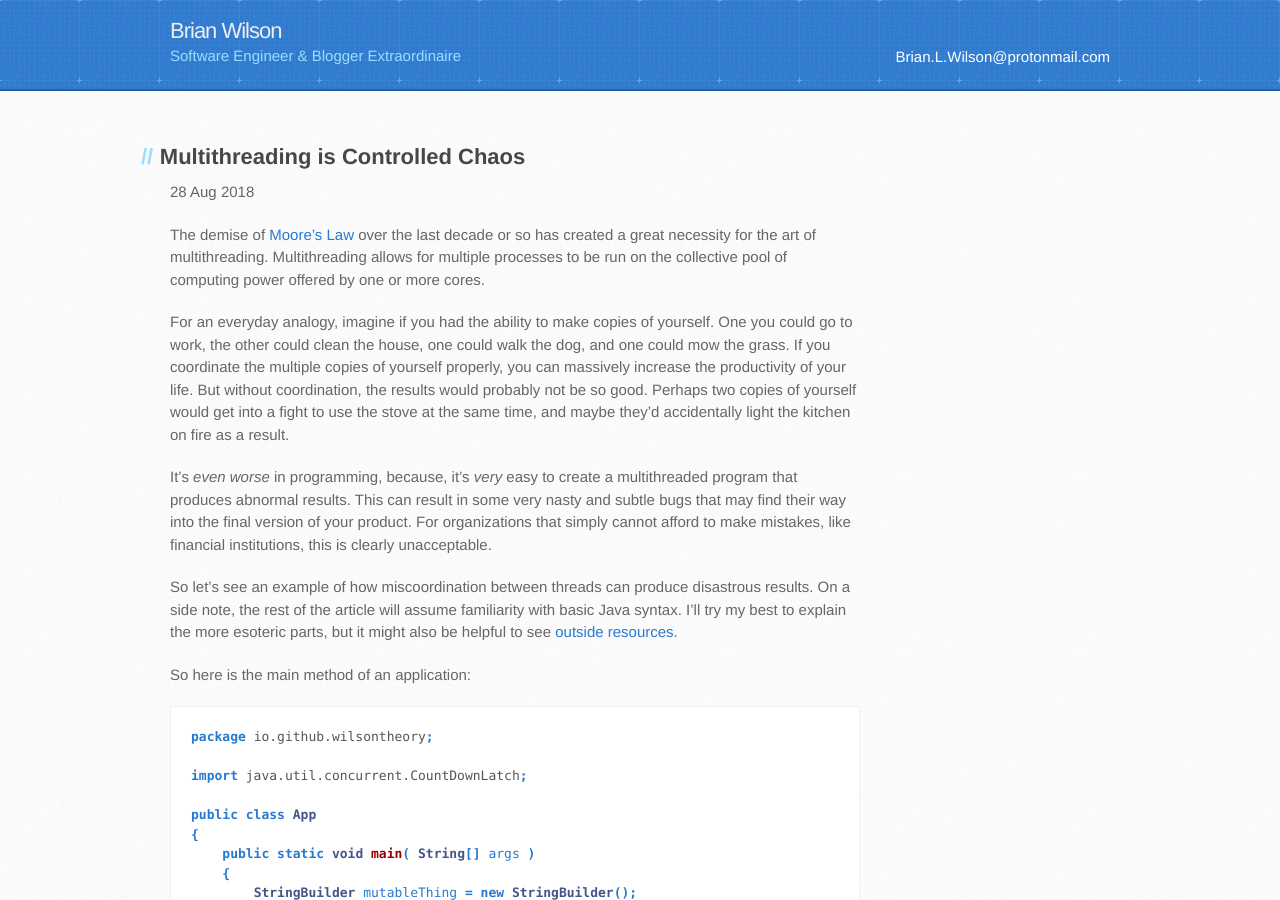
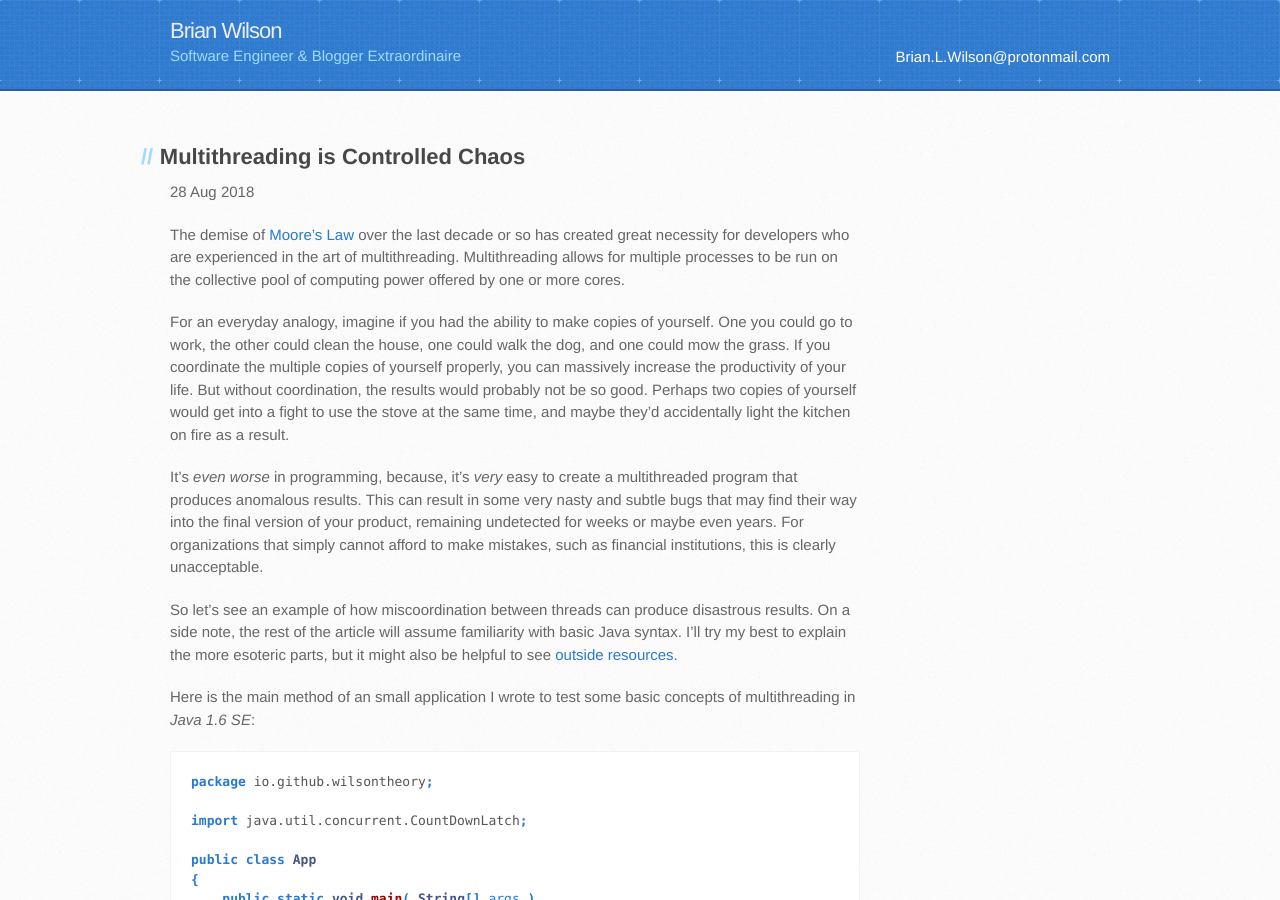
Before and after one commit to brianwilsongh/wilsontheory.github.io, a Jekyll site: the page built from _posts/2018-08-28-multithreading-controlled-chaos.markdown, in a window 1280 px wide and 900 px high. Built offline with Jekyll 4.4.1, drawn with Linux system fonts in a browser that asks for light colours.

Commit message:
Small fixes and additions in last post

````diff
--- a/_posts/2018-08-28-multithreading-controlled-chaos.markdown
+++ b/_posts/2018-08-28-multithreading-controlled-chaos.markdown
@@ -5,15 +5,15 @@ date:   2018-08-28 15:40:56
 categories: multithreading
 ---
 
-The demise of [Moore's Law](https://en.wikipedia.org/wiki/Moore%27s_law) over the last decade or so has created a great necessity for the art of multithreading. Multithreading allows for multiple processes to be run on the collective pool of computing power offered by one or more cores.
+The demise of [Moore's Law](https://en.wikipedia.org/wiki/Moore%27s_law) over the last decade or so has created great necessity for developers who are experienced in the art of multithreading. Multithreading allows for multiple processes to be run on the collective pool of computing power offered by one or more cores.
 
 For an everyday analogy, imagine if you had the ability to make copies of yourself. One you could go to work, the other could clean the house, one could walk the dog, and one could mow the grass. If you coordinate the multiple copies of yourself properly, you can massively increase the productivity of your life. But without coordination, the results would probably not be so good. Perhaps two copies of yourself would get into a fight to use the stove at the same time, and maybe they'd accidentally light the kitchen on fire as a result.
 
-It's *even worse* in programming, because, it's *very* easy to create a multithreaded program that produces abnormal results. This can result in some very nasty and subtle bugs that may find their way into the final version of your product. For organizations that simply cannot afford to make mistakes, like financial institutions, this is clearly unacceptable.
+It's *even worse* in programming, because, it's *very* easy to create a multithreaded program that produces anomalous results. This can result in some very nasty and subtle bugs that may find their way into the final version of your product, remaining undetected for weeks or maybe even years. For organizations that simply cannot afford to make mistakes, such as financial institutions, this is clearly unacceptable.
 
 So let's see an example of how miscoordination between threads can produce disastrous results. On a side note, the rest of the article will assume familiarity with basic Java syntax. I'll try my best to explain the more esoteric parts, but it might also be helpful to see [outside resources](http://tutorials.jenkov.com/java-concurrency/creating-and-starting-threads.html).
 
-So here is the main method of an application:
+Here is the main method of an small application I wrote to test some basic concepts of multithreading in *Java 1.6 SE*:
 
 ```java
 package io.github.wilsontheory;
````
